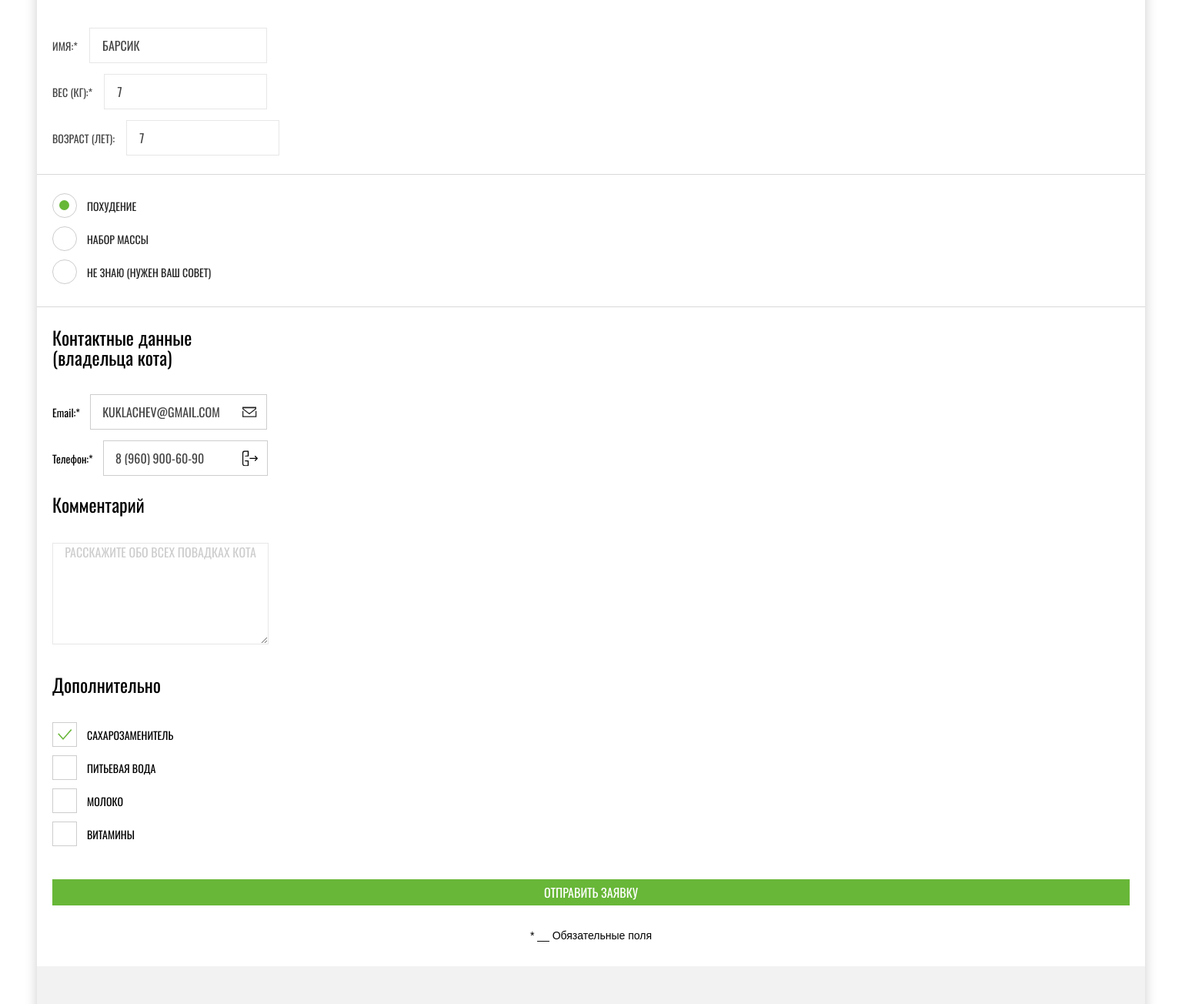
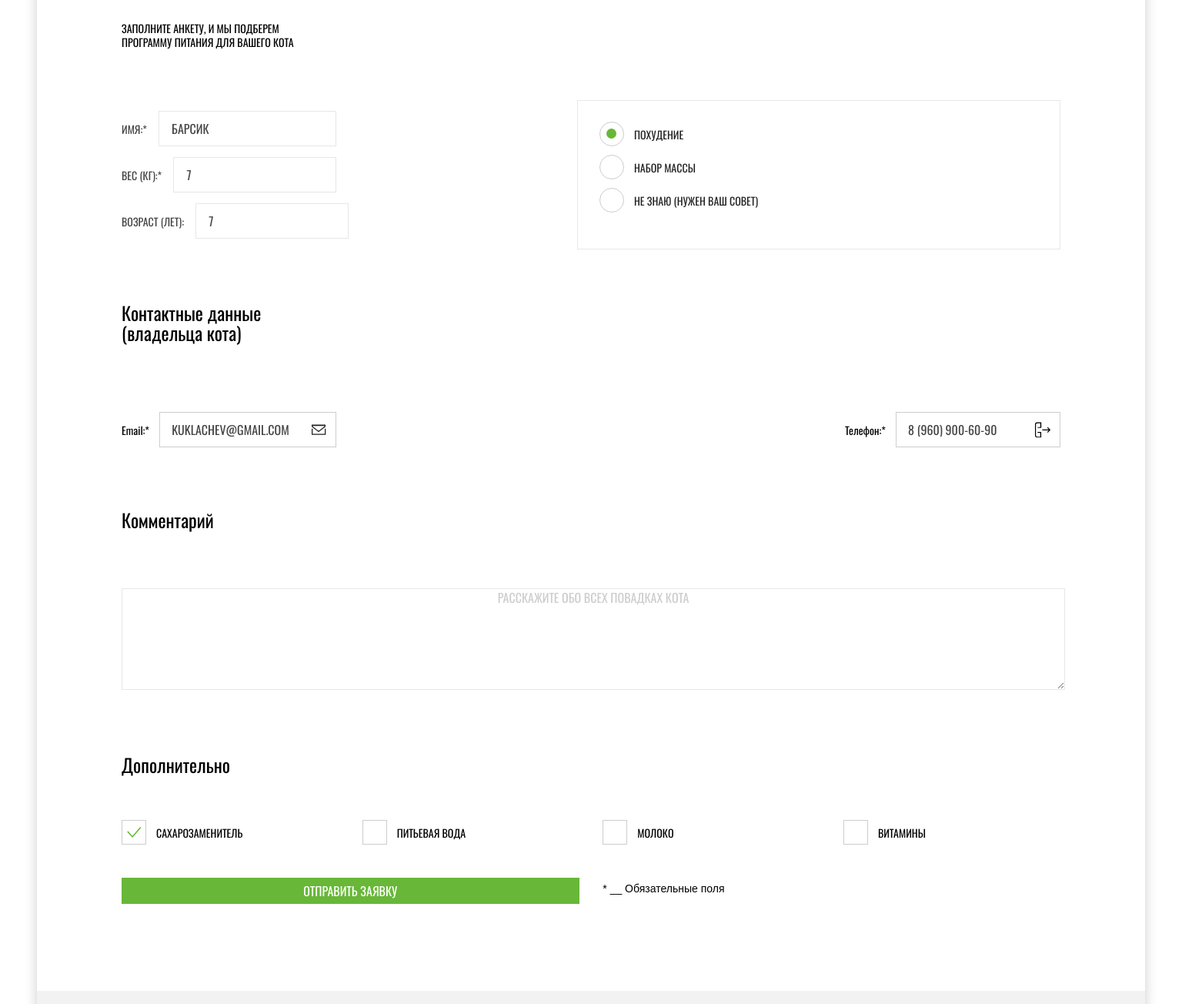
Before and after one commit to htmlacademy-adaptive/2089155-cat-energy-26, a plain HTML site: page source/form.html in a window 1536 px wide. Shown: the part 232-1536 px from the top of the page at 77% size. Drawn offline with nearby package versions, Linux system fonts and the light colour scheme; files that its build step writes are made by us from their sources; files whose address does not match are found by name.

Commit message:
Добавляет адаптивные сетки для страницы с формами

```diff
--- a/source/form.html
+++ b/source/form.html
@@ -48,6 +48,7 @@
             программу питания для вашего кота
           </p>
         </div>
+        <div class="programs__index">
           <form class="programs__form form" action="https://echo.htmlacademy.ru/" method="post">
             <p>
               <label class="form__label" for="name">
@@ -89,6 +90,7 @@
             </li>
           </ul>
         </div>
+      </div>
     </section>
 
     <section class="contacts">
@@ -97,12 +99,13 @@
         <form class="contacts__form" action="https://echo.htmlacademy.ru/" method="post">
           <p>
             <label for="contacts__label" for="email">Email:*</label>
-            <input class="contacts__input contacts__input--email" type="email" name="newsletter-email" id="email" value="kuklachev@gmail.com"
-              required>
+            <input class="contacts__input contacts__input--email" type="email" name="newsletter-email" id="email"
+              value="kuklachev@gmail.com" required>
           </p>
           <p>
             <label for="contacts__label" for="tel">Телефон:*</label>
-            <input class="contacts__input contacts__input--phone" type="tel" name="tel" id="tel" value="8 (960) 900-60-90" required>
+            <input class="contacts__input contacts__input--phone" type="tel" name="tel" id="tel"
+              value="8 (960) 900-60-90" required>
           </p>
         </form>
       </div>
@@ -153,9 +156,13 @@
               <span class="meta__label">Витамины</span>
             </label>
           </li>
+          <li class="meta__item button">
+            <button class="meta__button button" type="submit">Отправить заявку</button>
+          </li>
+          <li class="meta__item meta__textarea">
+            <p class="meta__textarea">* __ Обязательные поля</p>
+          </li>
         </ul>
-        <button class="meta__button button" type="submit">Отправить заявку</button>
-        <p class="meta__textarea">* __ Обязательные поля</p>
       </div>
     </section>
   </main>
--- a/source/sass/blocks/additional-product.scss
+++ b/source/sass/blocks/additional-product.scss
@@ -148,7 +148,6 @@
   }
 }
 
-
 .additional-product__gift {
   margin: 0;
   padding: 187px 61px 43px 58px;
--- a/source/sass/blocks/comments.scss
+++ b/source/sass/blocks/comments.scss
@@ -1,6 +1,20 @@
 .comments__wrapper {
   margin: 0;
   padding: 0 20px 22px;
+}
+
+@media screen and (min-width: 768px) {
+  .comments__wrapper {
+    margin: 0;
+    padding: 65px 70px 0 65px;
+  }
+}
+
+@media screen and (min-width: 1440px) {
+  .comments__wrapper {
+    margin: 0;
+    padding: 67px 110px 0;
+  }
 }
 
 .comments__title {
@@ -10,6 +24,13 @@
   font-size: 24px;
   line-height: 26px;
   color: $color-black;
+}
+
+@media screen and (min-width: 768px) {
+  .comments__title {
+    margin: 0;
+    margin-bottom: 76px;
+  }
 }
 
 .comments__textarea {
@@ -22,3 +43,9 @@
   color: $color-border-dark-grey;
   border: 1px solid $color-border-comments;
 }
+
+@media screen and (min-width: 768px) {
+  .comments__textarea {
+    width: 100%;
+  }
+}
--- a/source/sass/blocks/contacts.scss
+++ b/source/sass/blocks/contacts.scss
@@ -1,6 +1,20 @@
 .contacts__wrapper {
   margin: 0;
   padding: 26px 20px 10px;
+}
+
+@media screen and (min-width: 768px) {
+  .contacts__wrapper {
+    margin: 0;
+    padding: 75px 65px 0 71px;
+  }
+}
+
+@media screen and (min-width: 1440px) {
+  .contacts__wrapper {
+    margin: 0;
+    padding: 69px 110px 0;
+  }
 }
 
 .contacts__title {
@@ -10,6 +24,20 @@
   font-size: 24px;
   line-height: 26px;
   color: $color-black;
+}
+
+@media screen and (min-width: 768px) {
+  .contacts__title {
+    margin: 0;
+    margin-bottom: 76px;
+  }
+}
+
+@media screen and (min-width: 1440px) {
+  .contacts__form {
+    display: flex;
+    justify-content: space-between;
+  }
 }
 
 .contacts__label {
--- a/source/sass/blocks/form.scss
+++ b/source/sass/blocks/form.scss
@@ -1,6 +1,13 @@
 .form {
   padding: 0 20px 10px;
   border-bottom: 1px solid $color-border-grey;
+}
+
+@media screen and (min-width: 768px) {
+  .form {
+    padding: 0;
+    border: none;
+  }
 }
 
 .form__label {
@@ -37,6 +44,22 @@
   border-bottom: 1px solid $color-border-grey;
 }
 
+@media screen and (min-width: 768px) {
+  .form__list {
+    margin: 0;
+    margin-top: 72px;
+    padding: 25px 28px;
+    border: 1px solid $color-border-comments;
+  }
+}
+
+@media screen and (min-width: 1440px) {
+  .form__list {
+    margin: 0;
+    min-width: 570px;
+  }
+}
+
 .form__item {
   list-style-type: none;
 }
--- a/source/sass/blocks/meta.scss
+++ b/source/sass/blocks/meta.scss
@@ -1,6 +1,20 @@
 .meta__wrapper {
   margin: 0;
   padding: 0 20px 32px;
+}
+
+@media screen and (min-width: 768px) {
+  .meta__wrapper {
+    margin: 0;
+    padding: 65px 70px 72px;
+  }
+}
+
+@media screen and (min-width: 1440px) {
+  .meta__wrapper {
+    margin: 0;
+    padding: 67px 110px 82px;
+  }
 }
 
 .meta__title {
@@ -12,10 +26,37 @@
   color: $color-black;
 }
 
+@media screen and (min-width: 768px) {
+  .meta__title {
+    margin: 0;
+    margin-bottom: 57px;
+  }
+}
+
 .meta__list {
   margin: 0;
   padding: 0;
   list-style-type: none;
+}
+
+@media screen and (min-width: 768px) {
+  .meta__list {
+    margin: 0;
+    padding: 0;
+    display: grid;
+    grid-template-columns: 221px 221px;
+    justify-content: space-between;
+  }
+}
+
+@media screen and (min-width: 1440px) {
+  .meta__list {
+    margin: 0;
+    padding: 0;
+    display: grid;
+    grid-template-columns: 282px 282px 282px 282px;
+    justify-content: space-between;
+  }
 }
 
 .meta__checkbox {
@@ -52,6 +93,12 @@
   background-color: $color-green;
 }
 
+@media screen and (min-width: 1440px) {
+  .button {
+    grid-column: 1/3;
+  }
+}
+
 .meta__textarea {
   margin: 0;
   padding: 0;
@@ -61,3 +108,17 @@
   text-align: center;
   color: $color-black;
 }
+
+@media screen and (min-width: 768px) {
+  .meta__textarea {
+    margin-top: 20px;
+    text-align: start;
+  }
+}
+
+@media screen and (min-width: 1440px) {
+  .meta__textarea {
+    margin-top: 20px;
+    text-align: start;
+  }
+}
--- a/source/sass/blocks/programs.scss
+++ b/source/sass/blocks/programs.scss
@@ -1,7 +1,29 @@
+@media screen and (min-width: 768px) {
+  .programs__wrapper {
+    margin: 0;
+    padding: 65px 67px 0 70px;
+  }
+}
+
+@media screen and (min-width: 1440px) {
+  .programs__wrapper {
+    margin: 0;
+    padding: 77px 110px 0;
+  }
+}
+
 .programs__name {
   margin: 0;
   padding: 27px 20px 25px;
   border-top: 1px solid $color-border-grey;
+}
+
+@media screen and (min-width: 768px) {
+  .programs__name {
+    margin: 0;
+    padding: 0;
+    border: none;
+  }
 }
 
 .programs__heading {
@@ -18,3 +40,16 @@
   text-transform: uppercase;
   color: $color-black;
 }
+
+@media screen and (min-width: 768px) {
+  .programs__text {
+    margin: 55px 0 66px;
+  }
+}
+
+@media screen and (min-width: 1440px) {
+  .programs__index {
+    display: flex;
+    justify-content: space-between;
+  }
+}
```
Lines whose indentation alone changed are shown as unchanged.
